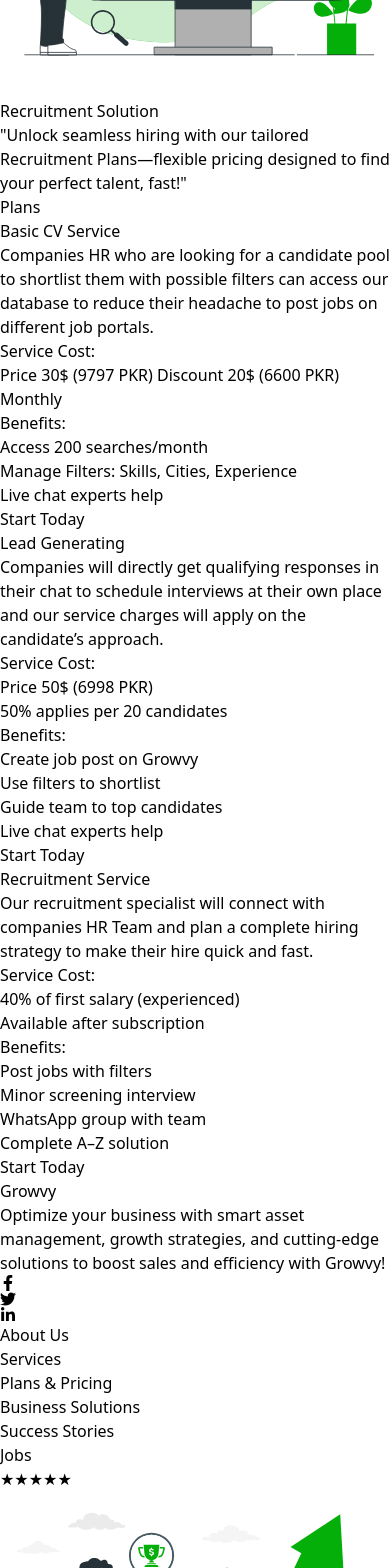
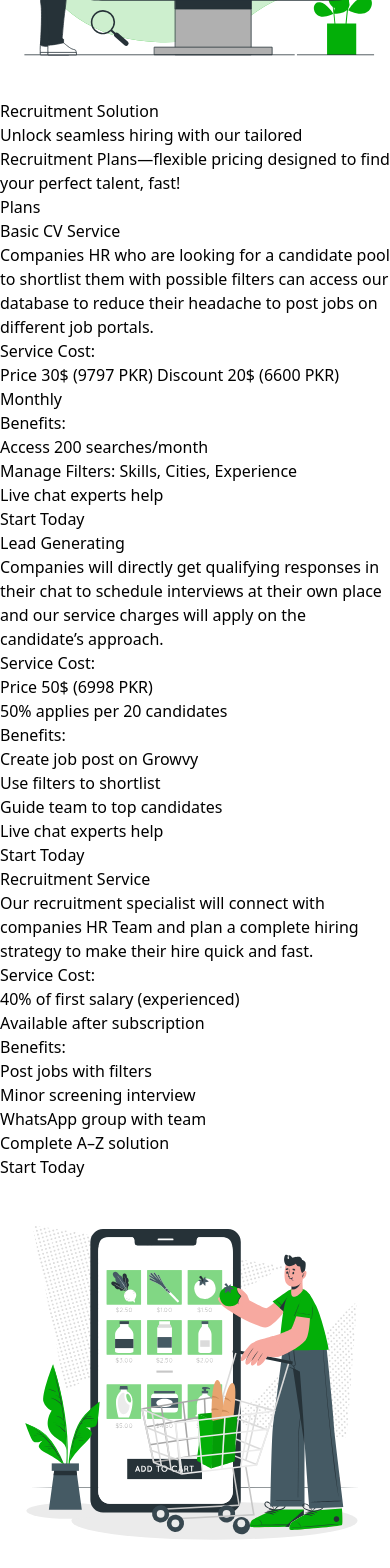
Before and after one commit to ohmudassir/growvyWeb, a React (Vite) app in the folder growvy-web/: page /pricing in a window 390 px wide. Shown: the part 420-1988 px from the top of the page. Built offline with nearby package versions, Linux system fonts and the light colour scheme.

Commit message:
Add PricingSection component and integrate it into Pricing page with multiple plans

```diff
--- /dev/null
+++ b/growvy-web/src/components/PricingSection.jsx
@@ -0,0 +1,50 @@
+// src/components/PricingSection.jsx
+export default function PricingSection({ title, subtitle, imageSrc, buttonText = "Plans", plans = [] }) {
+  return (
+    <section className="bg-white pt-10 pb-28 px-6 md:px-12">
+      <div className="max-w-6xl mx-auto text-center">
+        {imageSrc && (
+          <img src={imageSrc} alt={title} className="mx-auto w-24 h-24 mb-4" />
+        )}
+        <h2 className="text-4xl md:text-5xl font-extrabold text-black">{title}</h2>
+        {subtitle && (
+          <p className="max-w-2xl mx-auto text-gray-700 text-base mt-3">{subtitle}</p>
+        )}
+        <button className="mt-6 bg-[#03AF08] text-white px-10 py-3 rounded-full text-base font-semibold hover:opacity-90 transition shadow-md">
+          {buttonText}
+        </button>
+      </div>
+
+      <div className="max-w-6xl mx-auto mt-20 grid gap-10 md:grid-cols-3">
+        {plans.map((plan, index) => (
+          <div
+            key={index}
+            className={`bg-white rounded-xl shadow-md flex flex-col justify-between border-[3px] border-transparent p-[2px] bg-gradient-to-br ${plan.gradient}`}
+          >
+            <div className="bg-white rounded-[10px] px-6 py-6 h-full flex flex-col justify-between">
+              <div>
+                <h3 className="text-lg font-bold text-black mb-2">{plan.title}</h3>
+                <p className="text-sm text-gray-700 mb-3">{plan.desc}</p>
+                <p className="text-sm font-semibold text-black mb-1">Service Cost:</p>
+                <ul className="text-sm text-gray-700 list-disc pl-5 mb-3">
+                  {plan.cost.map((c, i) => (
+                    <li key={i}>{c}</li>
+                  ))}
+                </ul>
+                <p className="text-sm font-semibold text-black mb-1">Benefits:</p>
+                <ul className="text-sm text-gray-700 list-disc pl-5 mb-6">
+                  {plan.benefits.map((b, i) => (
+                    <li key={i}>{b}</li>
+                  ))}
+                </ul>
+              </div>
+              <button className="bg-[#03AF08] text-white w-full py-2 rounded-full text-sm font-semibold hover:opacity-90 transition">
+                Start Today
+              </button>
+            </div>
+          </div>
+        ))}
+      </div>
+    </section>
+  );
+}
--- a/growvy-web/src/pages/Pricing.jsx
+++ b/growvy-web/src/pages/Pricing.jsx
@@ -1,56 +1,9 @@
 import Navbar from "../components/Navbar";
 import Footer from "../components/Footer";
+import PricingSection from "../components/PricingSection";
 
 export default function Pricing() {
-  return (
-    <>
-      <Navbar />
-
-      {/* Header Section */}
-      <section className="relative bg-[#E6F7EA] py-20 text-center px-4 mt-10">
-        <h1 className="text-4xl md:text-5xl font-extrabold text-black mb-4">
-          Pricing
-        </h1>
-        <p className="max-w-2xl mx-auto text-gray-700 text-base">
-          "Discover flexible pricing plans tailored to your needs—start growing with us today!"
-        </p>
-
-        {/* Curved Bottom SVG */}
-        <div className="absolute bottom-0 left-0 w-full overflow-hidden leading-[0]">
-          <svg
-            viewBox="0 0 1440 120"
-            className="w-full h-[120px]"
-            preserveAspectRatio="none"
-          >
-            <path
-              fill="#ffffff"
-              d="M0,0 C400,140 1040,140 1440,0 L1440,120 L0,120 Z"
-            />
-          </svg>
-        </div>
-
-      </section>
-      {/* Recruitment Cards Section */}
-<section className="bg-white pt-28 pb-28 px-6 md:px-12">
-  <div className="max-w-6xl mx-auto text-center">
-    {/* Header & CTA */}
-    <img
-      src="/images/services/hiring.svg"
-      alt="Recruitment"
-      className="mx-auto w-24 h-24 mb-4"
-    />
-    <h2 className="text-4xl md:text-5xl font-extrabold text-black">Recruitment Solution</h2>
-    <p className="max-w-2xl mx-auto text-gray-700 text-base mt-3">
-      "Unlock seamless hiring with our tailored Recruitment Plans—flexible pricing designed to find your perfect talent, fast!"
-    </p>
-    <button className="mt-6 bg-[#03AF08] text-white px-10 py-3 rounded-full text-base font-semibold hover:opacity-90 transition shadow-md">
-      Plans
-    </button>
-  </div>
-
-  {/* Cards */}
-  <div className="max-w-6xl mx-auto mt-20 grid gap-10 md:grid-cols-3">
-    {[
+  const commonPlans = [
     {
       title: "Basic CV Service",
       desc:
@@ -89,37 +42,43 @@
       ],
       gradient: "from-[#7C3AED] to-[#06B6D4]",
     },
-    ].map((plan, index) => (
-      <div
-        key={index}
-        className={`bg-white rounded-xl shadow-md flex flex-col justify-between border-[3px] border-transparent p-[2px] bg-gradient-to-br ${plan.gradient}`}
-      >
-        <div className="bg-white rounded-[10px] px-6 py-6 h-full flex flex-col justify-between">
-          <div>
-            <h3 className="text-lg font-bold text-black mb-2">{plan.title}</h3>
-            <p className="text-sm text-gray-700 mb-3">{plan.desc}</p>
-            <p className="text-sm font-semibold text-black mb-1">Service Cost:</p>
-            <ul className="text-sm text-gray-700 list-disc pl-5 mb-3">
-              {plan.cost.map((c, i) => (
-                <li key={i}>{c}</li>
-              ))}
-            </ul>
-            <p className="text-sm font-semibold text-black mb-1">Benefits:</p>
-            <ul className="text-sm text-gray-700 list-disc pl-5 mb-6">
-              {plan.benefits.map((b, i) => (
-                <li key={i}>{b}</li>
-              ))}
-            </ul>
-          </div>
-          <button className="bg-[#03AF08] text-white w-full py-2 rounded-full text-sm font-semibold hover:opacity-90 transition">
-            Start Today
-          </button>
-        </div>
-      </div>
-    ))}
+  ];
+
+  return (
+    <>
+      <Navbar />
+      <section className="relative bg-[#E6F7EA] py-20 text-center px-4 mt-10">
+        <h1 className="text-4xl md:text-5xl font-extrabold text-black mb-4">Pricing</h1>
+        <p className="max-w-2xl mx-auto text-gray-700 text-base">
+          "Discover flexible pricing plans tailored to your needs—start growing with us today!"
+        </p>
+        <div className="absolute bottom-0 left-0 w-full overflow-hidden leading-[0]">
+          <svg viewBox="0 0 1440 120" className="w-full h-[120px]" preserveAspectRatio="none">
+            <path fill="#ffffff" d="M0,0 C400,140 1040,140 1440,0 L1440,120 L0,120 Z" />
+          </svg>
         </div>
       </section>
 
+      <PricingSection
+        title="Recruitment Solution"
+        subtitle="Unlock seamless hiring with our tailored Recruitment Plans—flexible pricing designed to find your perfect talent, fast!"
+        imageSrc="/images/services/hiring.svg"
+        plans={commonPlans}
+      />
+
+      <PricingSection
+        title="E-commerce Solutions"
+        subtitle="Boost your online store with our E-commerce Plans—affordable pricing crafted to scale your business effortlessly"
+        imageSrc="/images/services/shopping.svg"
+        plans={commonPlans}
+      />
+
+      <PricingSection
+        title="Business Solutions"
+        subtitle="Grow your operations with tailored business strategies—custom plans to maximize efficiency and scale"
+        imageSrc="/images/services/businessPlan.svg"
+        plans={commonPlans}
+      />
 
       <Footer />
     </>
```
Lines whose indentation alone changed are shown as unchanged.
